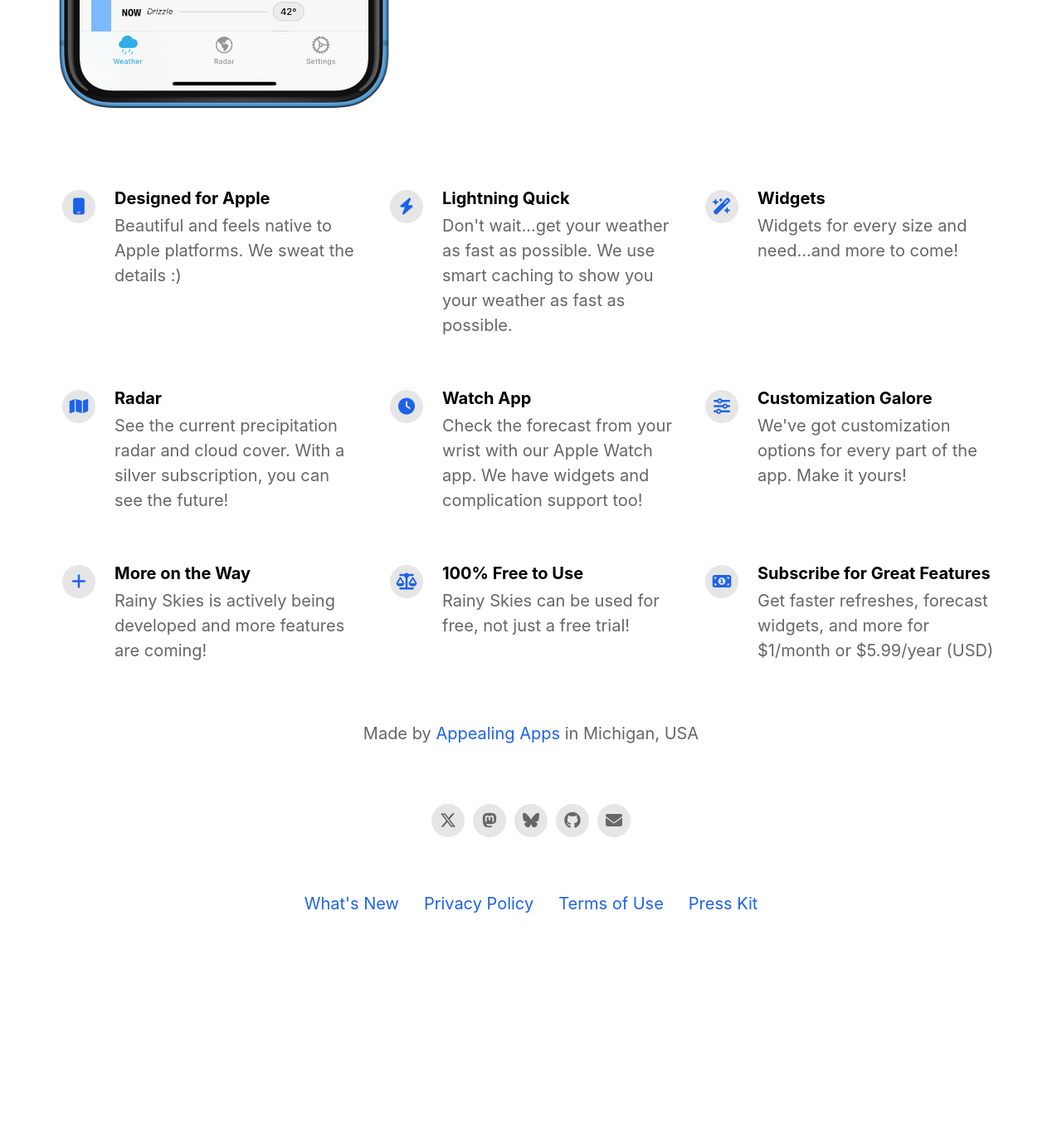
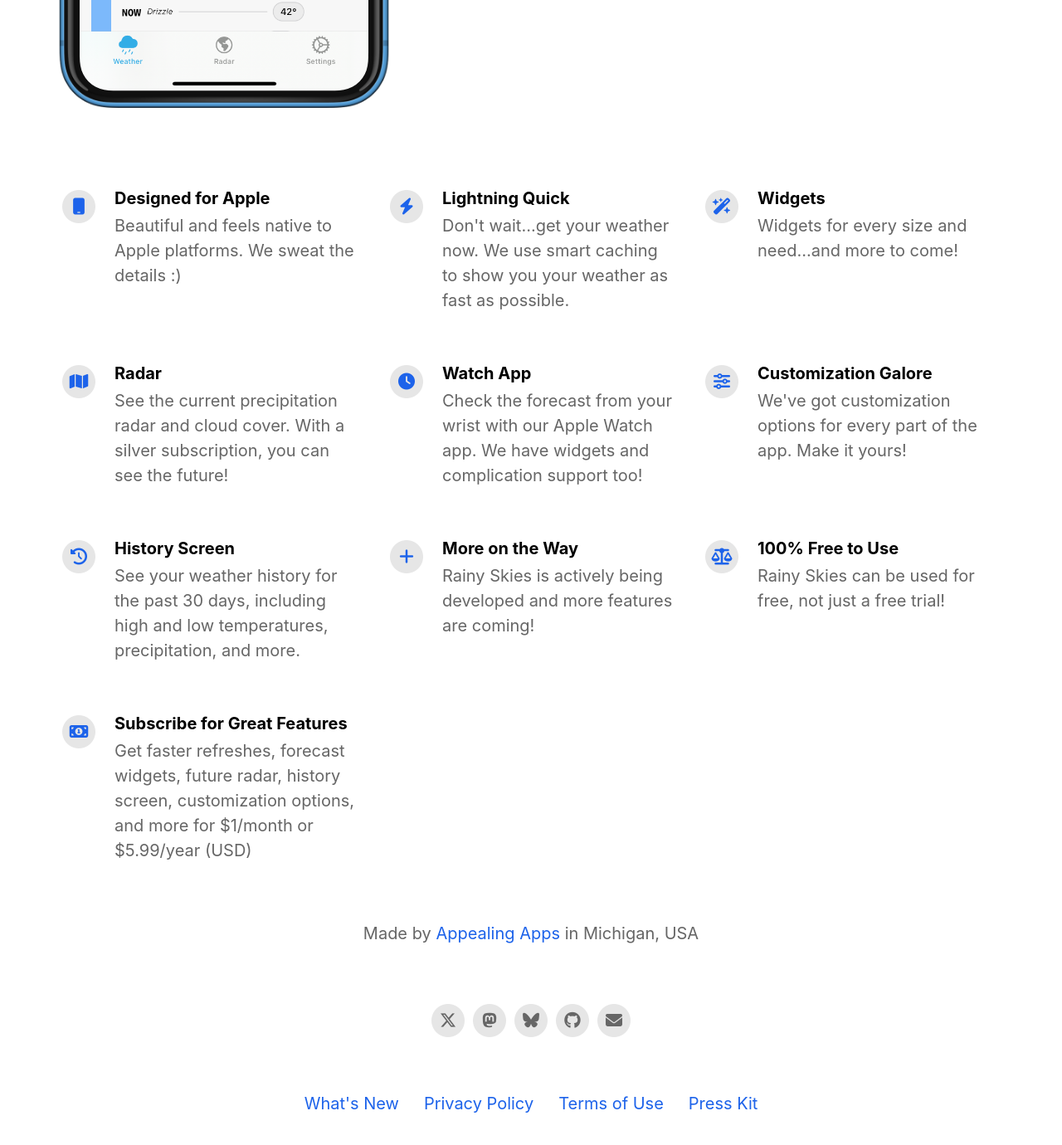
Before and after one commit to AppealingApps/rainy-skies-website, a Jekyll site: the page built from index.html, in a window 1280 px wide and 1400 px high, scrolled down 855 px. Shown: the top 1380 px of the window at 83% size. Built offline with Jekyll 4.4.1, drawn with Linux system fonts in a browser that asks for light colours; nearby versions of some CDN libraries; before the commit the page ends 2024 px from its top, so only the background shows below that.

Commit message:
Update homepage for v2.1.0

```diff
--- a/_config.yml
+++ b/_config.yml
@@ -40,7 +40,7 @@ features                                  :
     fontawesome_icon_name                 : mobile
 
   - title                                 : Lightning Quick
-    description                           : Don't wait...get your weather as fast as possible. We use smart caching to show you your weather as fast as possible.
+    description                           : Don't wait...get your weather now. We use smart caching to show you your weather as fast as possible.
     fontawesome_icon_name                 : bolt
 
   - title                                 : Widgets
@@ -59,6 +59,10 @@ features                                  :
     description                           : We've got customization options for every part of the app. Make it yours!
     fontawesome_icon_name                 : sliders
 
+  - title                                 : History Screen
+    description                           : See your weather history for the past 30 days, including high and low temperatures, precipitation, and more.
+    fontawesome_icon_name                 : clock-rotate-left
+
   - title                                 : More on the Way
     description                           : Rainy Skies is actively being developed and more features are coming!
     fontawesome_icon_name                 : plus
@@ -68,7 +72,7 @@ features                                  :
     fontawesome_icon_name                 : scale-balanced
 
   - title                                 : Subscribe for Great Features
-    description                           : Get faster refreshes, forecast widgets, and more for $1/month or $5.99/year (USD)
+    description                           : Get faster refreshes, forecast widgets, future radar, history screen, customization options, and more for $1/month or $5.99/year (USD)
     fontawesome_icon_name                 : money-bill-1
 
 
```
